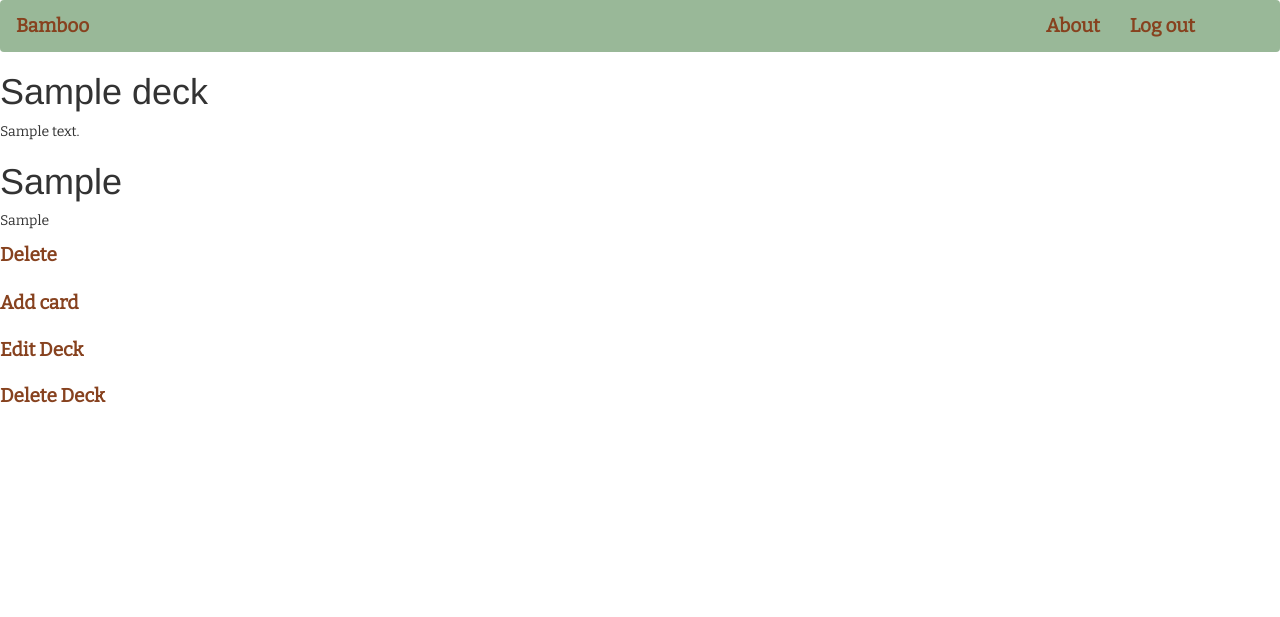
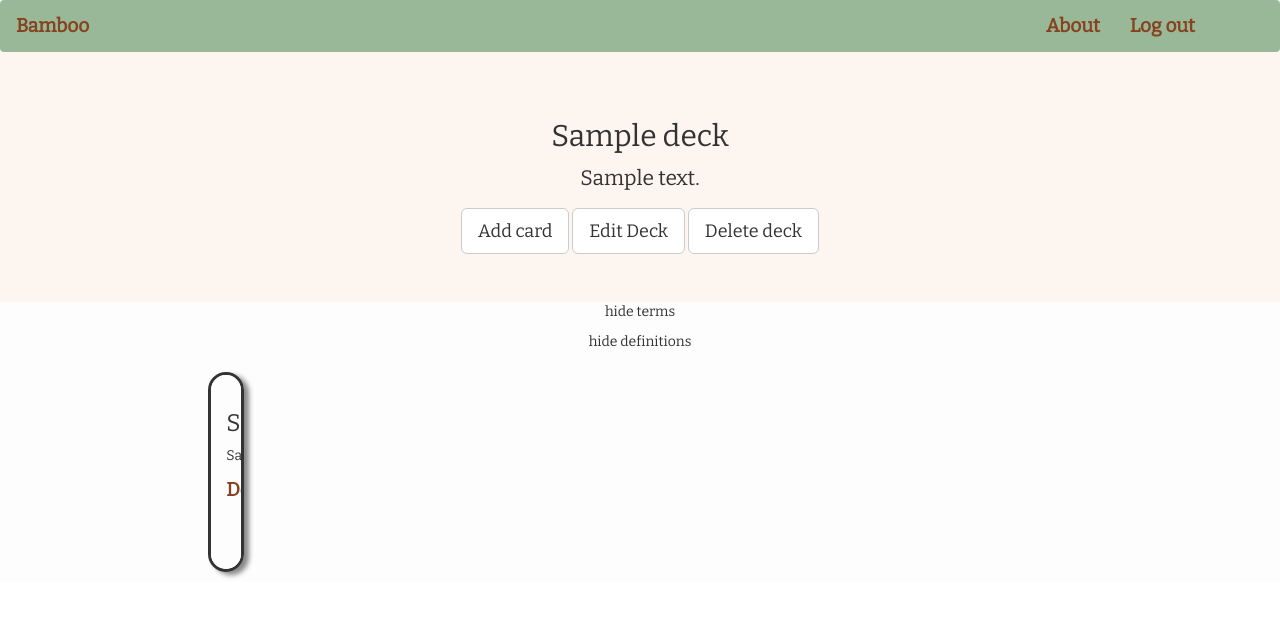
Before and after one commit to OneCodeMan/Bamboo, a Django app: page /1/ in a window 1280 px wide. Shown: the top 617 px of the page. Run offline with Django 3.2, Linux system fonts and the light colour scheme; a user stored in the database is signed in; tables that the repository leaves empty hold one stand-in row (values such as "Sample post"); some libraries are stand-ins or nearby versions.

Commit message:
Deck list done

```diff
--- a/card/static/card/css/styles.css
+++ b/card/static/card/css/styles.css
@@ -113,21 +113,21 @@ label { font-size: 20px; }
 	color: #855E42;
 }
 
-.decklistcontainer { background: #fdfdfd; }
+.listcontainer { background: #fdfdfd; }
 
 .decklisttitle {
 	color: #87421F;
 }
 
-.decks { display: flex; }
+.listcol{ display: flex; }
 
-.singledeck {
+.single {
 	border: solid;
 	padding: 15px;
 	margin: 10px;
 	border-radius: 20px;
 	height: 200px;
-	overflow: hidden;
+	overflow: auto;
 	text-align: center;
 	background: #fdfdfd;
 	box-shadow: 5px 3px 5px #888888;
@@ -148,3 +148,9 @@ label { font-size: 20px; }
 	background: #fdf5ef;
 	height: 100px;
 }
+
+/* cards */
+#hideterms, #hidedefinitions { cursor: pointer; text-align: center; }
+.blacken { background: #2A363B; }
+
+.blacken:hover { background: #fdfdfd; }
--- a/card/static/card/js/visual.js
+++ b/card/static/card/js/visual.js
@@ -30,3 +30,19 @@ rand_compliment = Math.floor(Math.random() * compliments.length);
 
 $greet.text(greetings[rand_greet]);
 $compliment.text(compliments[rand_compliment])
+
+
+$hideterms = $("#hideterms");
+$hidedefinitions = $("#hidedefinitions");
+$cardterm = $(".cardterm");
+$carddefinition = $(".cardefinition");
+
+$hideterms.on('click', function() {
+	$cardterm.toggleClass("blacken");
+	$(this).toggleText('hide terms', 'show terms');
+})
+
+$hidedefinitions.on('click', function() {
+	$carddefinition.toggleClass("blacken");
+	$(this).toggleText('hide definitions', 'show definitions');
+})
--- a/card/templates/card/deck.html
+++ b/card/templates/card/deck.html
@@ -2,19 +2,40 @@
 {% block title %}Decks{% endblock %}
 
 {% block content %}
+
 {% if user.is_authenticated %}
-<h1>{{deck.name}}</h1>
-<p>{{deck.description}}</p>
+<div class="jumbotron">
+	<div class="container deckjumbo">
+		<h2 class="deckname">{{deck.name}}</h2>
+		<p class="deckdescription">{{deck.description}}</p>
+		<a href="{% url 'card:card_new' deck=deck.id %}"><button type="button" class="btn btn-lg btn-default">Add card</button></a>
+		<a href="{% url 'card:deck_edit' deck=deck.id %}"><button type="button" class="btn btn-lg btn-default">Edit Deck</button></a>
+		<a href="{% url 'card:deck_delete' deck=deck.id %}"><button type="button" class="btn btn-lg btn-default">Delete deck</button></a>
+	</div><!--container-->
+</div><!--jumbotron-->
 
-{% for card in deck.card_set.all %}
-<h1>{{card.term}}</h1>
-<p>{{card.definition}}</p>
-<a href="{% url 'card:card_delete' deck=deck.id card=card.id %}">Delete</a>
-{% endfor %}
+<div class="container-fluid listcontainer cardscontainer">
 
-<h3><a href="{% url 'card:card_new' deck=deck.id %}">Add card</a></h3>
+	<div class="hideoptions">
+		<p id="hideterms">hide terms</p>
+		<p id="hidedefinitions">hide definitions</p>
+	</div><!--hide-->
 
-<h3><a href="{% url 'card:deck_edit' deck=deck.id %}">Edit Deck</a></h3>
-<h3><a href="{% url 'card:deck_delete' deck=deck.id %}">Delete Deck</a></h3>
+	<div class="row cardrow">
+		<div class="col-md-offset-2 col-sm-offset-1 listcol cards">
+			<div class="row">
+				{% for card in deck.card_set.all %}
+				<div class="col-xs-12 col-sm-3 single singlecard">
+					<h3 class="cardterm">{{card.term}}</h3>
+					<p class="cardefinition">{{card.definition}}</p>
+					<a href="{% url 'card:card_delete' deck=deck.id card=card.id %}">Delete</a>
+				</div><!--singlecard-->
+				{% endfor %}
+			</div><!--row-->
+		</div><!--cards-->
+	</div><!--row-->
+</div><!--container-fluid-->
+
+
 {% endif %}
 {% endblock %}
--- a/todo.txt
+++ b/todo.txt
@@ -13,10 +13,10 @@ Stuff
 - Card list
 - New deck form
 - New card form
+- Implement quiz maker
+- Filter the queries. Don't have endless scrolling
 - Form validation (user exists)
 - Error page(s)
 
 Medium
-- Implement quiz maker
 - Make forms better (i.e. extend amount of cards/decks user can make)
-- Filter the queries. Don't have endless scrolling
```
Also changed, not shown: card/templates/card/deck_list.html (+4 -4 lines).
